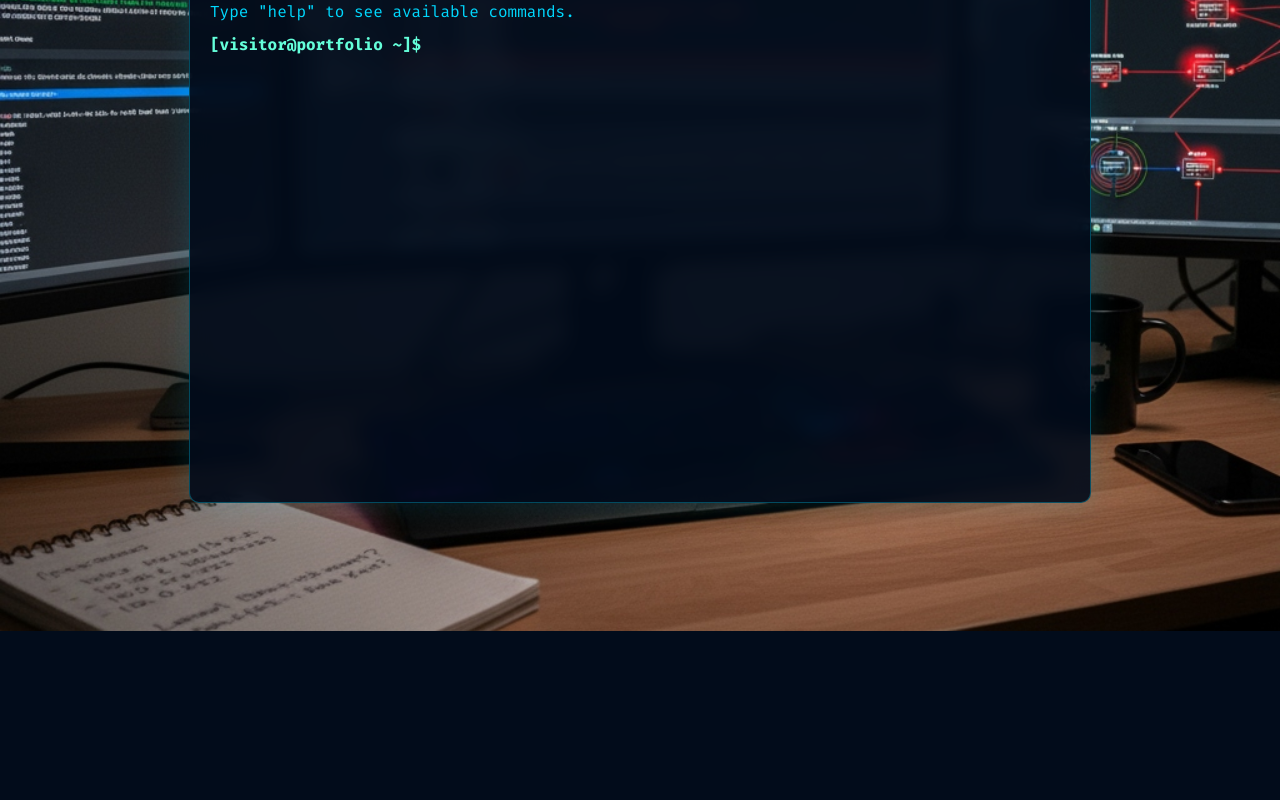
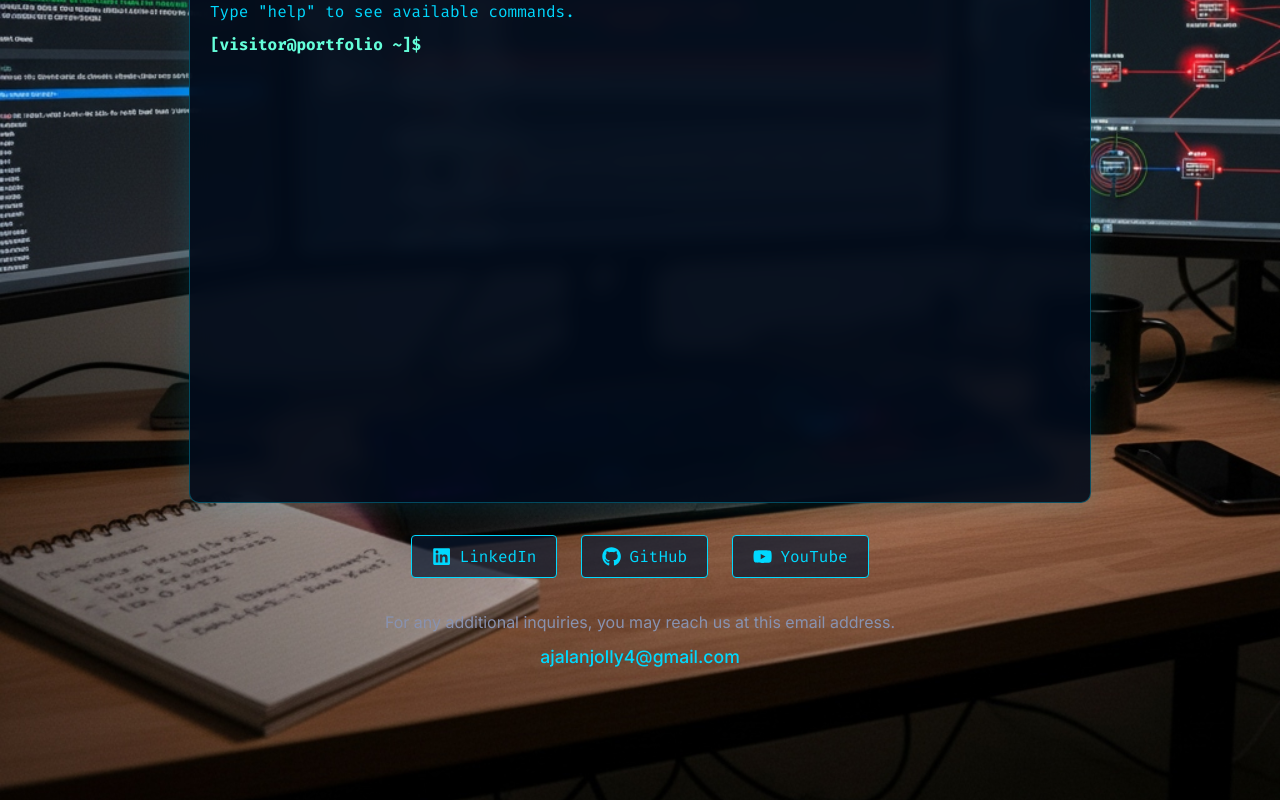
Before and after one commit to alanjolly/alan-jolly-portfolio, a React (Vite) app: page / in a window 1280 px wide. Shown: the part 8147-8947 px from the top of the page. Before the commit the page ends 8778 px from the top, so only its background shows below. Built offline with nearby package versions, Linux system fonts and the light colour scheme.

Commit message:
Add social buttons and email to Contact section

```diff
--- a/src/components/Contact.css
+++ b/src/components/Contact.css
@@ -153,3 +153,77 @@
         padding: 15px;
     }
 }
+.contact-footer {
+    margin-top: 2rem;
+    text-align: center;
+    width: 100%;
+    max-width: 900px;
+}
+
+.social-links {
+    display: flex;
+    justify-content: center;
+    gap: 1.5rem;
+    margin-bottom: 2rem;
+    flex-wrap: wrap;
+}
+
+.social-btn {
+    display: flex;
+    align-items: center;
+    gap: 0.5rem;
+    padding: 10px 20px;
+    background: rgba(10, 25, 47, 0.7);
+    border: 1px solid var(--color-accent-primary);
+    color: var(--color-accent-primary);
+    text-decoration: none;
+    border-radius: 4px;
+    font-family: 'Fira Code', monospace;
+    font-size: 1rem;
+    transition: all 0.3s ease;
+}
+
+.social-btn:hover {
+    background: rgba(0, 217, 255, 0.1);
+    transform: translateY(-2px);
+    box-shadow: 0 5px 15px rgba(0, 217, 255, 0.2);
+}
+
+.social-btn svg {
+    font-size: 1.2rem;
+}
+
+.contact-email {
+    color: var(--color-text-secondary);
+    font-family: var(--font-body);
+    font-size: 1rem;
+    line-height: 1.6;
+}
+
+.contact-email p {
+    margin-bottom: 0.5rem;
+}
+
+.email-link {
+    color: var(--color-accent-primary);
+    text-decoration: none;
+    font-size: 1.1rem;
+    font-weight: 500;
+    transition: color 0.3s ease;
+}
+
+.email-link:hover {
+    color: #fff;
+    text-decoration: underline;
+}
+
+@media (max-width: 600px) {
+    .social-links {
+        gap: 1rem;
+    }
+
+    .social-btn {
+        padding: 8px 16px;
+        font-size: 0.9rem;
+    }
+}
--- a/src/components/Contact.jsx
+++ b/src/components/Contact.jsx
@@ -1,5 +1,6 @@
 import React, { useState, useEffect, useRef } from 'react';
 import { motion } from 'framer-motion';
+import { FaLinkedin, FaGithub, FaYoutube } from 'react-icons/fa';
 import './Contact.css';
 
 const Contact = () => {
@@ -133,6 +134,30 @@ const Contact = () => {
                     <div ref={bottomRef} />
                 </div>
             </div>
+
+            <motion.div
+                initial={{ opacity: 0, y: 20 }}
+                whileInView={{ opacity: 1, y: 0 }}
+                viewport={{ once: true }}
+                transition={{ duration: 0.5, delay: 0.2 }}
+                className="contact-footer"
+            >
+                <div className="social-links">
+                    <a href="https://www.linkedin.com/in/alan-jolly-172b92187/" target="_blank" rel="noopener noreferrer" className="social-btn linkedin">
+                        <FaLinkedin /> LinkedIn
+                    </a>
+                    <a href="https://github.com/alanjolly" target="_blank" rel="noopener noreferrer" className="social-btn github">
+                        <FaGithub /> GitHub
+                    </a>
+                    <a href="https://www.youtube.com/@alanjolly4" target="_blank" rel="noopener noreferrer" className="social-btn youtube">
+                        <FaYoutube /> YouTube
+                    </a>
+                </div>
+                <div className="contact-email">
+                    <p>For any additional inquiries, you may reach us at this email address.</p>
+                    <a href="mailto:ajalanjolly4@gmail.com" className="email-link">ajalanjolly4@gmail.com</a>
+                </div>
+            </motion.div>
         </section>
     );
 };
```
